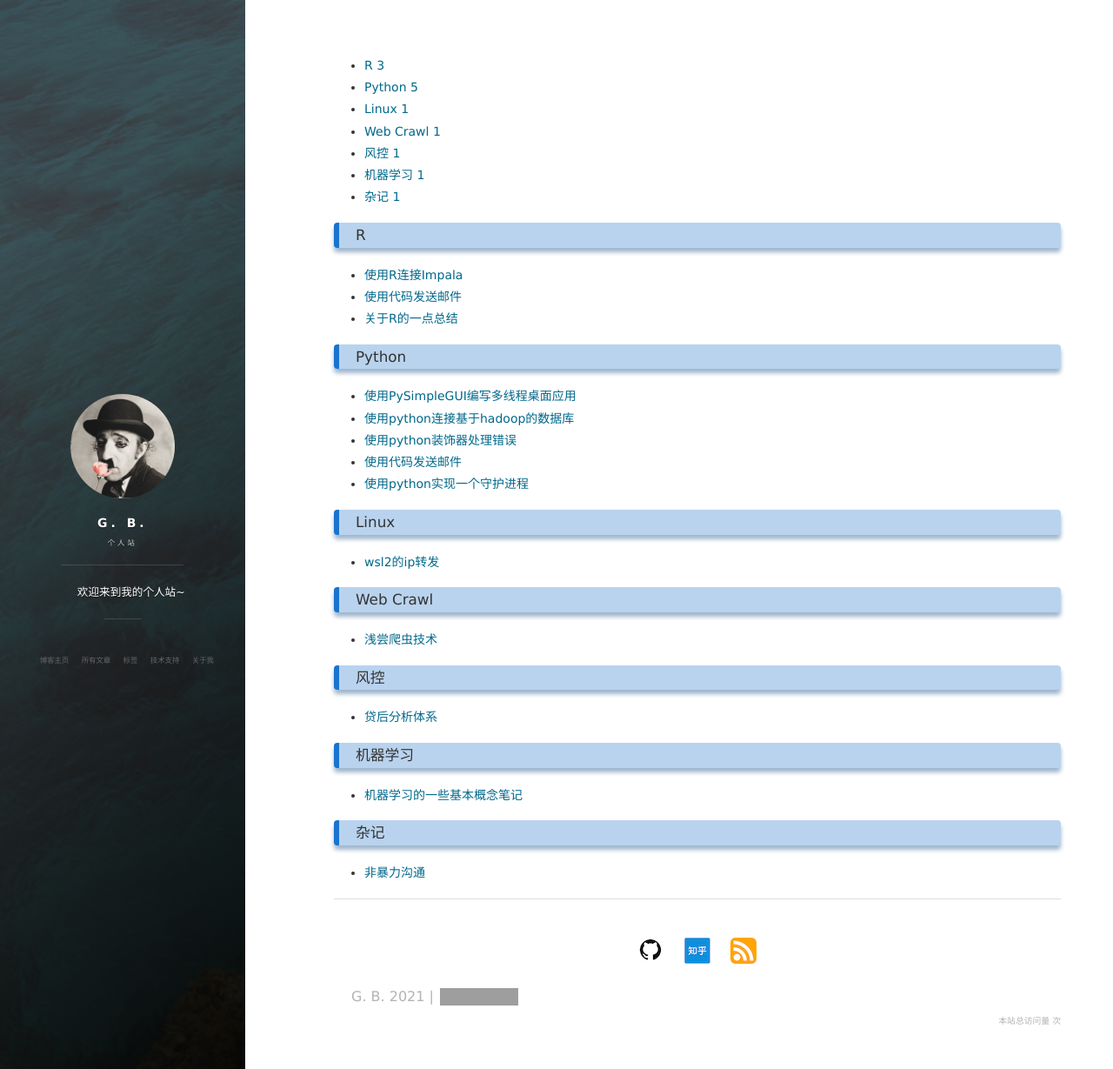
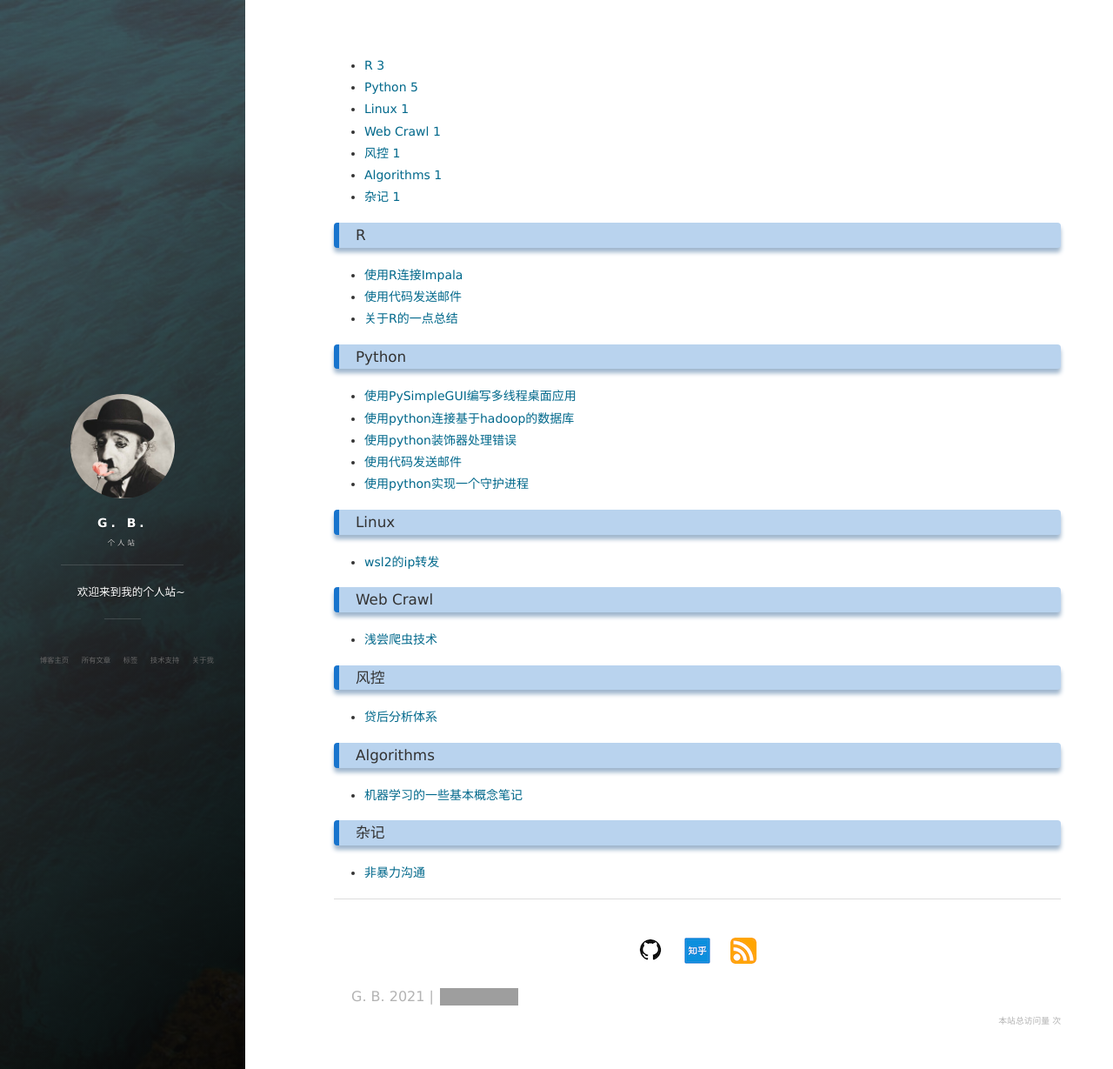
Before and after one commit to Blanket58/Blanket58.github.io, a Jekyll site: the page built from tags.html, in a window 1280 px wide and 1229 px high. Shown: the whole window at 87% size. Built offline with Jekyll 4.4.1, drawn with Linux system fonts in a browser that asks for light colours; nearby versions of some CDN libraries; comment, search, counter and statistics services are not loaded; grey boxes are pictures that could not be loaded.

Commit message:
Update 2021-02-26-machine-learning-introduction.md

```diff
--- a/_posts/2021-02-26-machine-learning-introduction.md
+++ b/_posts/2021-02-26-machine-learning-introduction.md
@@ -3,7 +3,7 @@ layout: post
 title: "机器学习的一些基本概念笔记"
 date: 2021-02-26
 description: "机器学习的一些基本概念笔记"
-tag: 机器学习
+tag: Algorithms
 ---
 
 1. 机器学习致力于研究如何通过计算的手段，利用经验来改善系统自身的性能。
```
